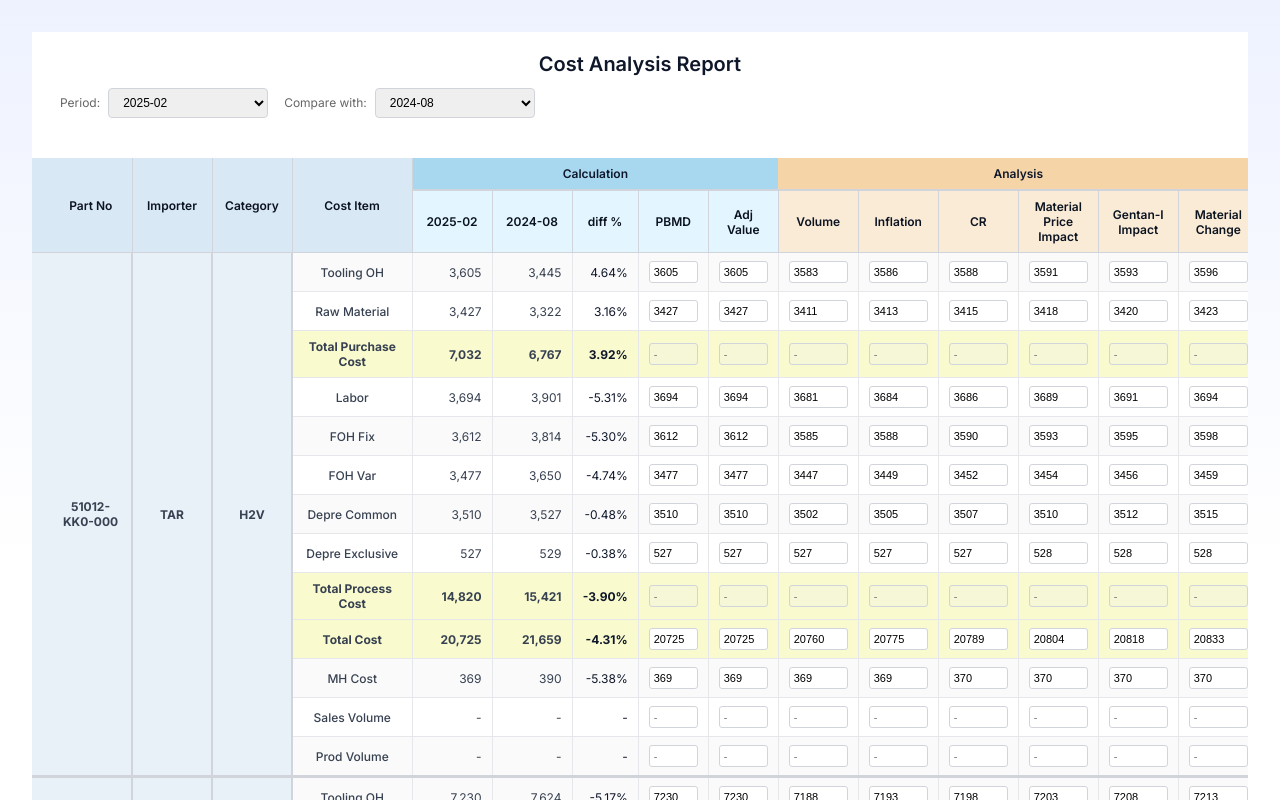
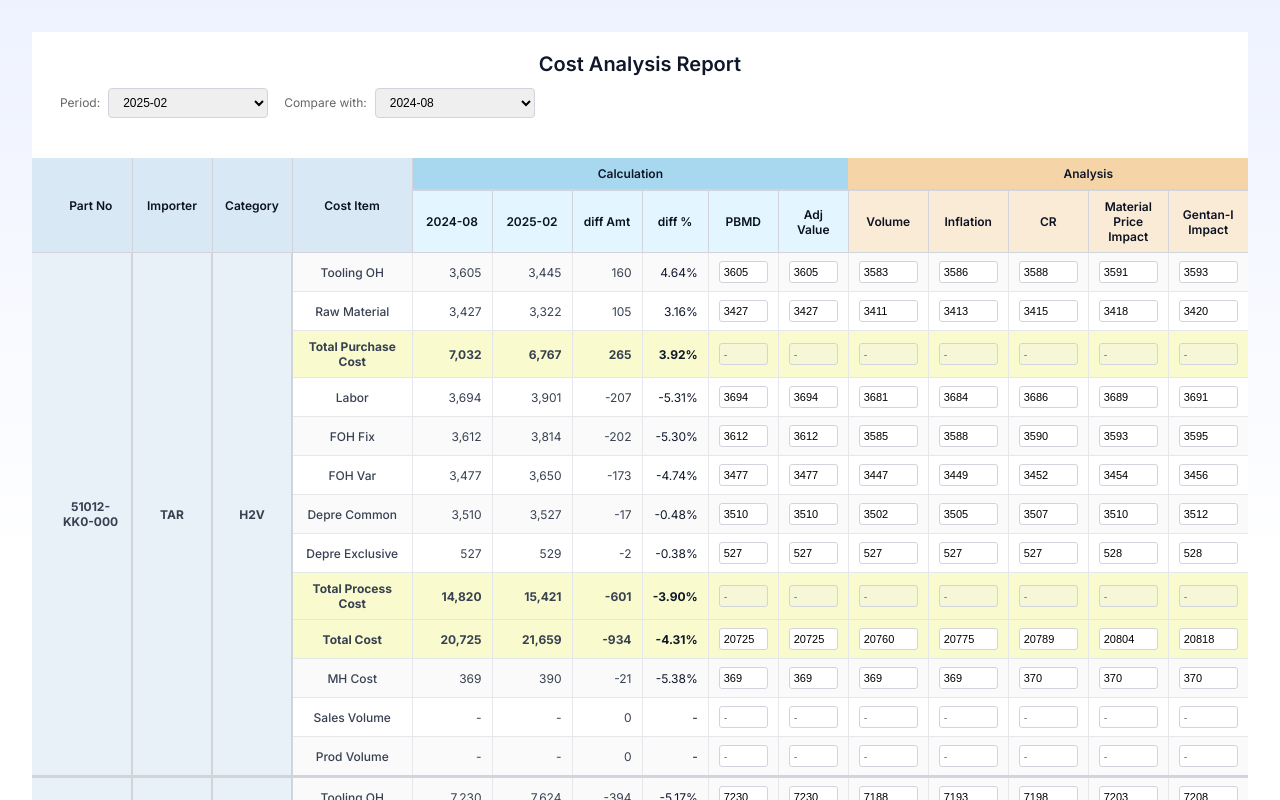
Before and after one commit to ari-fikri/finance-dashboard, a React (Vite) app: page /ppr in a window 1280 px wide. Shown: the top 800 px of the page. Built offline with nearby package versions, Linux system fonts and the light colour scheme.

Commit message:
add diff amt column and change the column position in the table

```diff
--- a/src/PPRPage.jsx
+++ b/src/PPRPage.jsx
@@ -191,7 +191,7 @@ export default function PPRPage() {
               <th rowSpan={2} style={{ ...thStyle, minWidth: 120, background: "#d9e8f5" }}>Cost Item</th>
 
               {/* Calculation section */}
-              <th colSpan={5} style={{ textAlign: "center", padding: "8px", background: "#a8d8f0", fontWeight: 600, borderBottom: "1px solid #d1d5db" }}>
+              <th colSpan={6} style={{ textAlign: "center", padding: "8px", background: "#a8d8f0", fontWeight: 600, borderBottom: "1px solid #d1d5db" }}>
                 Calculation
               </th>
 
@@ -202,8 +202,9 @@ export default function PPRPage() {
               <th rowSpan={2} style={{ ...thStyle, minWidth: 70, background: "#bbfebb" }}>Remark</th>
             </tr>
             <tr style={{ borderBottom: "1px solid #d1d5db" }}>
+              <th style={{ ...thStyle, minWidth: 80, background: '#e3f6ff' }}>{comparisonPeriod}</th>
               <th style={{ ...thStyle, minWidth: 80, background: '#e3f6ff' }}>{selectedPeriod}</th>
-              <th style={{ ...thStyle, minWidth: 80, background: '#e3f6ff' }}>{comparisonPeriod}</th>
+              <th style={{ ...thStyle, minWidth: 70, background: '#e3f6ff' }}>diff Amt</th>
               <th style={{ ...thStyle, minWidth: 60, background: '#e3f6ff' }}>diff %</th>
               <th style={{ ...thStyle, minWidth: 70, background: '#e3f6ff' }}>PBMD</th>
               <th style={{ ...thStyle, minWidth: 70, background: '#e3f6ff' }}>Adj Value</th>
@@ -245,10 +246,11 @@ export default function PPRPage() {
                   previousValue = getCostValue(part, comparisonPeriod, costItem);
                 }
 
+                const diffAmt = (currentValue !== null && previousValue !== null) ? currentValue - previousValue : null;
                 const diffPercent = calculateDiff(currentValue, previousValue);
                 const isLastRow = idx === costItems.length - 1;
                 const isCalculatedRow = costItem === "Total Purchase Cost" || costItem === "Total Process Cost";
-                const isSummaryRow = ["Total Purchase Cost", "Total Process Cost", "Total Cost"].includes(costItem);
+                const isSummaryRow = isCalculatedRow || costItem === "Total Cost";
 
                 return (
                   <tr
@@ -307,6 +309,9 @@ export default function PPRPage() {
                     </td>
                     <td style={{ ...tdStyle, textAlign: "right", fontWeight: isSummaryRow ? 'bold' : 'normal' }}>
                       {previousValue ? previousValue.toLocaleString() : "-"}
+                    </td>
+                    <td style={{ ...tdStyle, textAlign: "right", fontWeight: isSummaryRow ? 'bold' : 'normal' }}>
+                      {diffAmt !== null ? diffAmt.toLocaleString() : "-"}
                     </td>
                     <td style={{
                       ...tdStyle,
```
